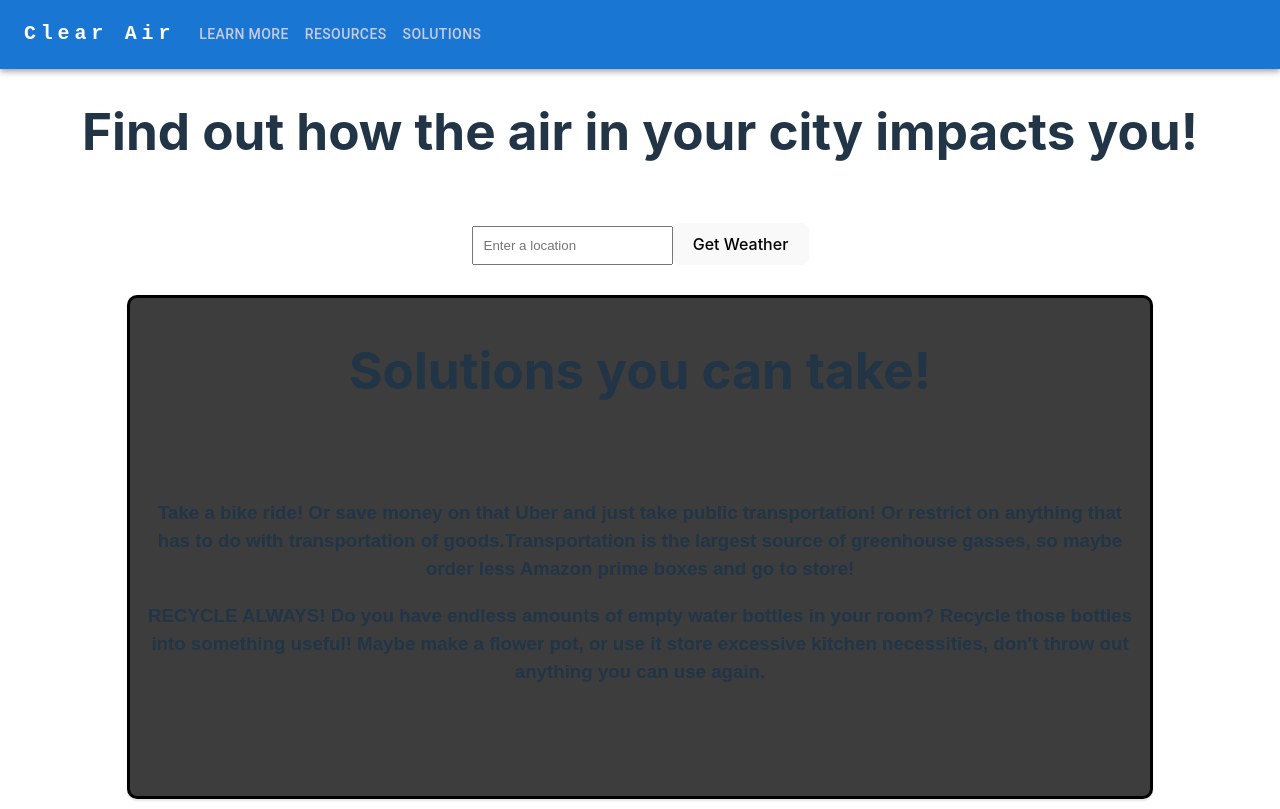
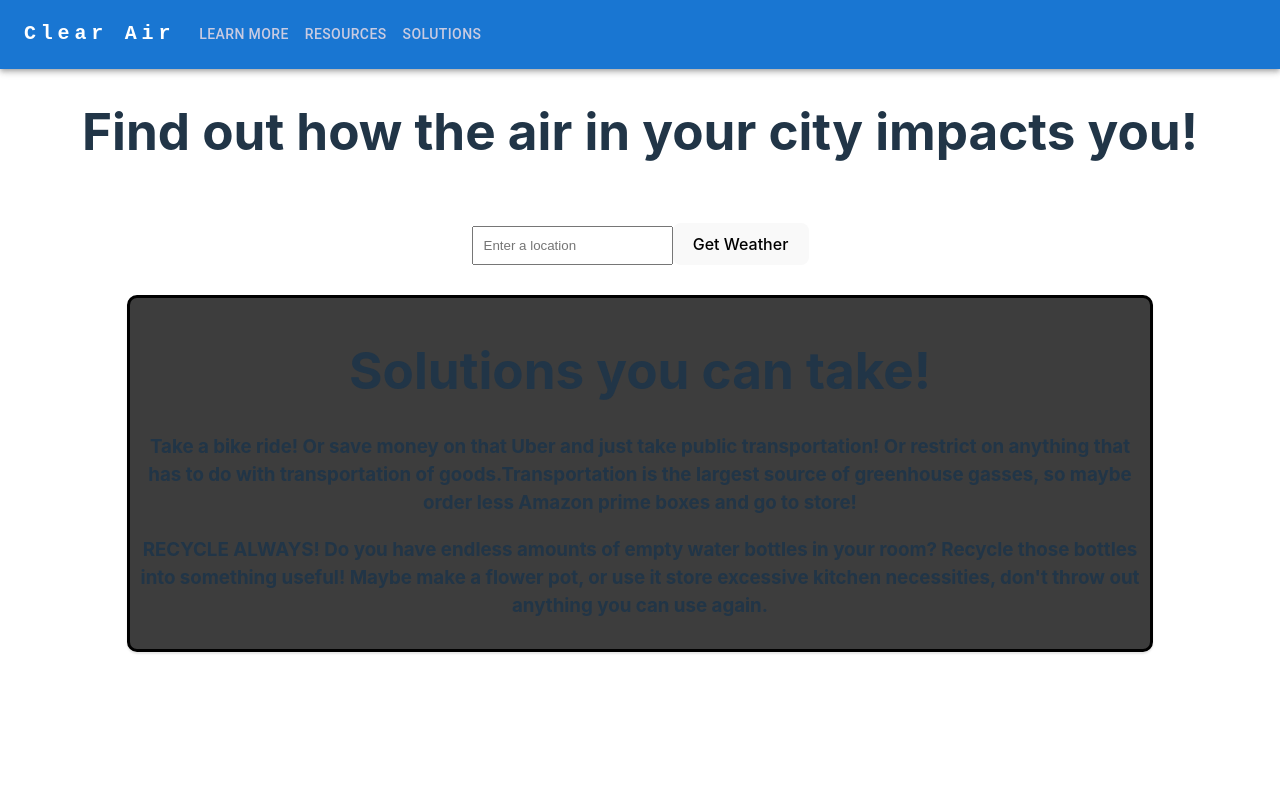
Before and after one commit to caesarc6/JJ_Hack_23, a React (Vite) app in the folder team_sanpellegrino/: page /Solutions in a window 1280 px wide. Built offline with nearby package versions, Linux system fonts and the light colour scheme.

Commit message:
Remove editable option in Solutions page

```diff
--- a/team_sanpellegrino/src/components/Solutions.jsx
+++ b/team_sanpellegrino/src/components/Solutions.jsx
@@ -4,7 +4,7 @@ function Solutions() {
     return(
         <div className='data-box2' style={{ textAlign: 'center' }}>
             <h1>Solutions you can take!</h1>
-            <p contentEditable style={{ fontFamily: 'Arial', margin: '100px auto' }}>
+            <p>
                 <h3>Take a bike ride! Or save money on that Uber and just take public transportation! Or restrict
                 on anything that has to do with transportation of goods.Transportation is the largest
                 source of greenhouse gasses, so maybe order less Amazon prime boxes and go to store!</h3>
```
